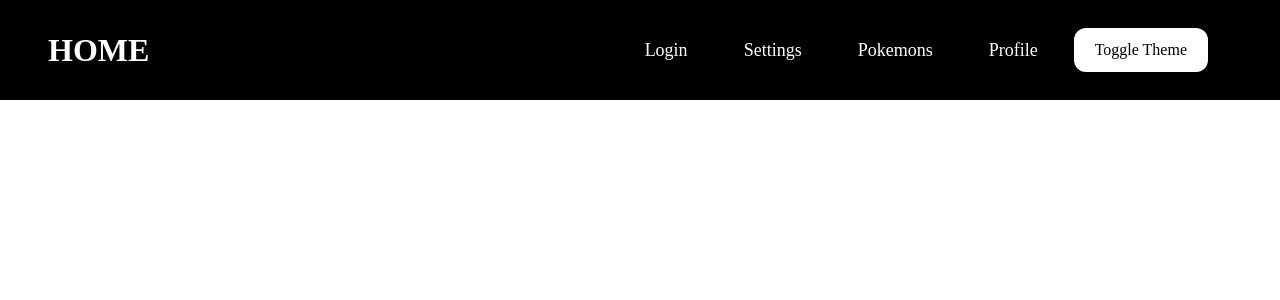
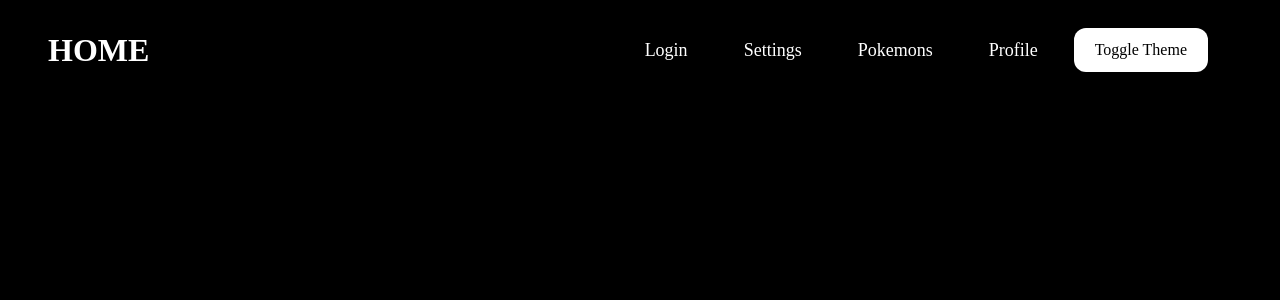
Before and after one commit to MatkoMilic/Poke-App-React-Unfinished, a React (Create React App) app: page / in a window 1280 px wide. Shown: the top 300 px of the page. Built offline with nearby package versions, Linux system fonts and the light colour scheme.

Commit message:
refactor(src/index.tsx): add theme provider wrapper around App

```diff
--- a/src/index.tsx
+++ b/src/index.tsx
@@ -2,11 +2,14 @@ import React from "react";
 import ReactDOM from "react-dom";
 import { BrowserRouter } from "react-router-dom";
 import App from "./App";
+import { ThemeProvider } from "./components/ThemeProvider/ThemeProvider";
 
 ReactDOM.render(
   <React.StrictMode>
     <BrowserRouter>
-      <App />
+      <ThemeProvider>
+        <App />
+      </ThemeProvider>
     </BrowserRouter>
   </React.StrictMode>,
   document.getElementById("root")
```
